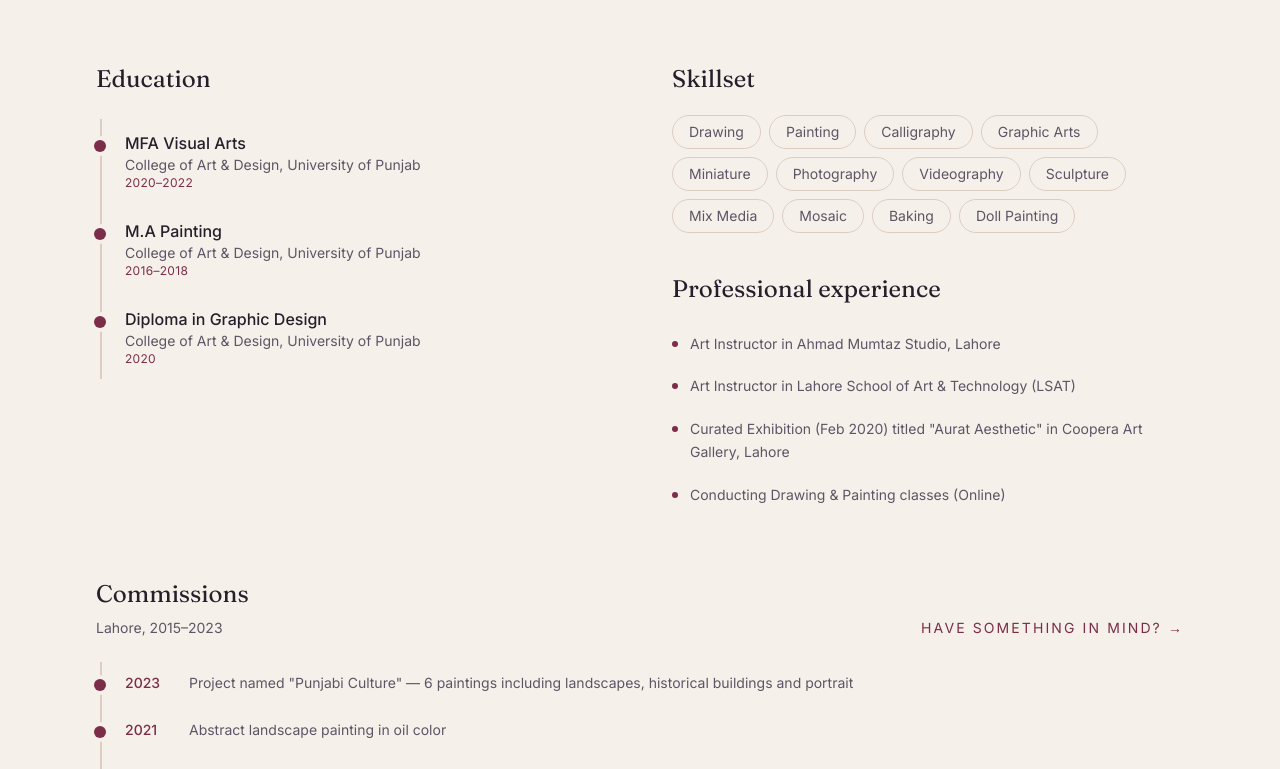
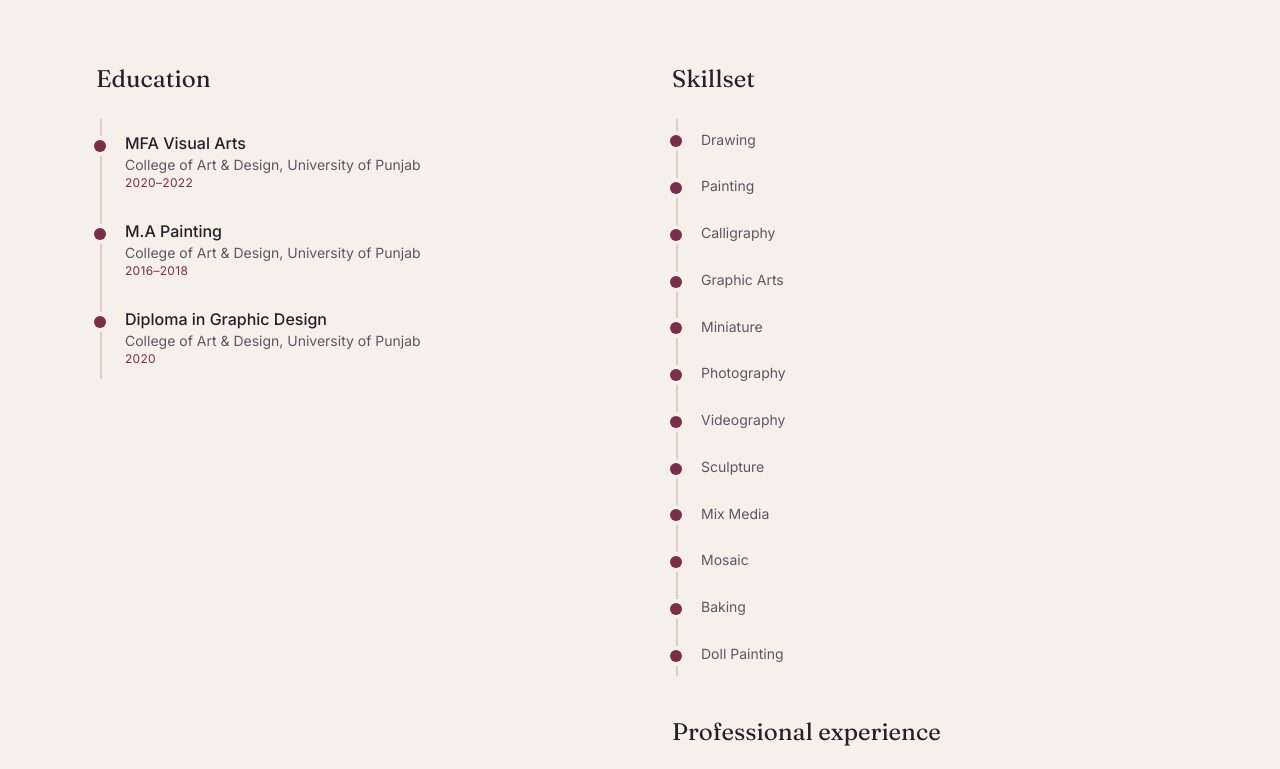
Before and after one commit to digraphics02/komal-hira-portfolio, a Next.js app: page /about in a window 1280 px wide. Shown: the part 921-1690 px from the top of the page. Built offline with nearby package versions, Linux system fonts and the light colour scheme; no server answers.

Commit message:
Restyle Skillset and Professional experience as timelines
Matches the vertical-line-with-dots pattern used across the rest of
the About page instead of tag pills and a plain bullet list.

```diff
--- a/src/app/about/page.tsx
+++ b/src/app/about/page.tsx
@@ -113,11 +113,11 @@ export default function AboutPage() {
             <h2 className="font-display text-2xl text-[var(--ink)]">
               Skillset
             </h2>
-            <ul className="mt-5 flex flex-wrap gap-2">
+            <ul className="mt-6 ml-1 space-y-1 border-l-2 border-[var(--line)]">
               {skillset.map((skill) => (
                 <li
                   key={skill}
-                  className="cursor-default rounded-full border border-[var(--line)] px-4 py-1.5 text-sm text-[var(--ink-soft)] transition-all hover:-translate-y-0.5 hover:border-[var(--accent)] hover:text-[var(--accent)] hover:shadow-sm"
+                  className="relative -ml-px rounded-r-lg py-2.5 pl-6 text-sm leading-relaxed text-[var(--ink-soft)] transition-colors before:absolute before:-left-[7px] before:top-[1.05rem] before:h-3 before:w-3 before:rounded-full before:bg-[var(--accent)] before:ring-4 before:ring-[var(--bg)] hover:bg-[var(--bg-alt)]"
                 >
                   {skill}
                 </li>
@@ -127,13 +127,12 @@ export default function AboutPage() {
             <h2 className="font-display mt-10 text-2xl text-[var(--ink)]">
               Professional experience
             </h2>
-            <ul className="mt-5 space-y-1">
+            <ul className="mt-6 ml-1 space-y-1 border-l-2 border-[var(--line)]">
               {professionalExperience.map((item) => (
                 <li
                   key={item}
-                  className="-ml-3 flex gap-3 rounded-lg px-3 py-2 text-sm leading-relaxed text-[var(--ink-soft)] transition-colors hover:bg-[var(--bg-alt)]"
+                  className="relative -ml-px rounded-r-lg py-2.5 pl-6 text-sm leading-relaxed text-[var(--ink-soft)] transition-colors before:absolute before:-left-[7px] before:top-[1.05rem] before:h-3 before:w-3 before:rounded-full before:bg-[var(--accent)] before:ring-4 before:ring-[var(--bg)] hover:bg-[var(--bg-alt)]"
                 >
-                  <span className="mt-2 h-1.5 w-1.5 flex-none rounded-full bg-[var(--accent)]" />
                   {item}
                 </li>
               ))}
```
